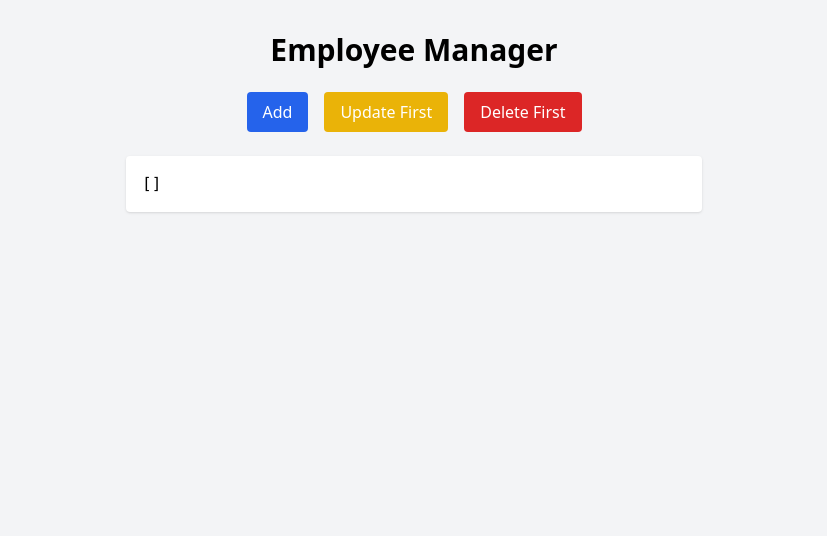
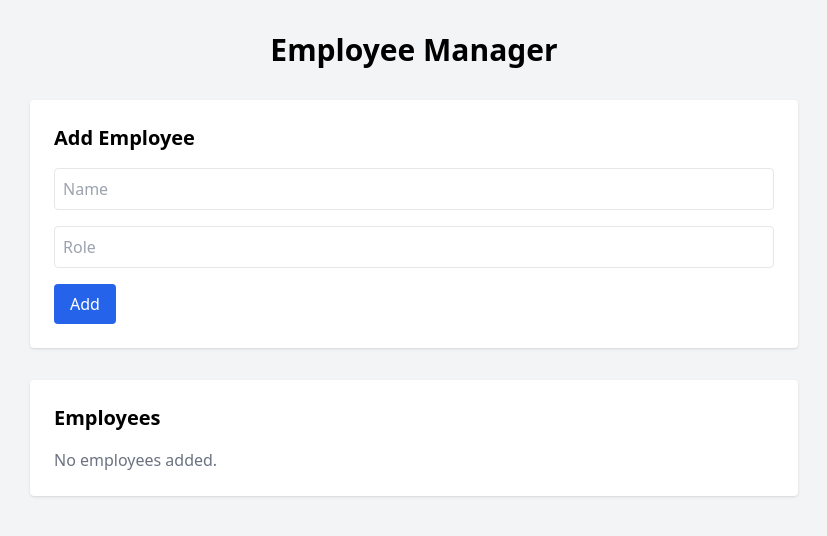
Before and after one commit to krkunal1011/Employee-Management-react-redux, a React (Vite) app in the folder employee-manager/: page / in a window 1280 px wide. Shown: the top 536 px of the page, without its empty margins (226-1053 px from the left). Built offline with nearby package versions, Linux system fonts and the light colour scheme.

Commit message:
feat: add employee form and list components

```diff
--- a/employee-manager/src/App.jsx
+++ b/employee-manager/src/App.jsx
@@ -1,66 +1,17 @@
-import { useDispatch, useSelector } from "react-redux";
-import {
-  addEmployee,
-  deleteEmployee,
-  updateEmployee,
-} from "./redux/employeeSlice";
+import EmployeeForm from "./components/EmployeeForm";
+import EmployeeList from "./components/EmployeeList";
 
 export default function App() {
-  const dispatch = useDispatch();
-  const employees = useSelector((state) => state.employees.list);
-
   return (
     <div className="min-h-screen bg-gray-100 p-8">
-      <h1 className="text-3xl font-bold text-center mb-6">
+      <h1 className="text-3xl font-bold text-center mb-8">
         Employee Manager
       </h1>
 
-      <div className="flex justify-center gap-4 mb-6">
-        <button
-          onClick={() =>
-            dispatch(
-              addEmployee({
-                name: "John",
-                role: "Engineer",
-              })
-            )
-          }
-          className="bg-blue-600 text-white px-4 py-2 rounded"
-        >
-          Add
-        </button>
-
-        <button
-          onClick={() => {
-            if (employees[0]) {
-              dispatch(
-                updateEmployee({
-                  ...employees[0],
-                  role: "Senior Engineer",
-                })
-              );
-            }
-          }}
-          className="bg-yellow-500 text-white px-4 py-2 rounded"
-        >
-          Update First
-        </button>
-
-        <button
-          onClick={() => {
-            if (employees[0]) {
-              dispatch(deleteEmployee(employees[0].id));
-            }
-          }}
-          className="bg-red-600 text-white px-4 py-2 rounded"
-        >
-          Delete First
-        </button>
+      <div className="max-w-3xl mx-auto space-y-8">
+        <EmployeeForm />
+        <EmployeeList />
       </div>
-
-      <pre className="bg-white p-4 rounded shadow max-w-xl mx-auto">
-        {JSON.stringify(employees, null, 2)}
-      </pre>
     </div>
   );
 }
--- /dev/null
+++ b/employee-manager/src/components/EmployeeForm.jsx
@@ -0,0 +1,58 @@
+import { useState } from "react";
+import { useDispatch } from "react-redux";
+import { addEmployee } from "../redux/employeeSlice";
+
+export default function EmployeeForm() {
+  const dispatch = useDispatch();
+
+  const [form, setForm] = useState({
+    name: "",
+    role: "",
+  });
+
+  function handleChange(e) {
+    setForm({ ...form, [e.target.name]: e.target.value });
+  }
+
+  function handleSubmit(e) {
+    e.preventDefault();
+
+    if (!form.name || !form.role) return;
+
+    dispatch(addEmployee(form));
+
+    setForm({ name: "", role: "" });
+  }
+
+  return (
+    <form
+      onSubmit={handleSubmit}
+      className="bg-white p-6 rounded shadow space-y-4"
+    >
+      <h2 className="text-xl font-semibold">Add Employee</h2>
+
+      <input
+        name="name"
+        value={form.name}
+        onChange={handleChange}
+        placeholder="Name"
+        className="border p-2 w-full rounded"
+      />
+
+      <input
+        name="role"
+        value={form.role}
+        onChange={handleChange}
+        placeholder="Role"
+        className="border p-2 w-full rounded"
+      />
+
+      <button
+        type="submit"
+        className="bg-blue-600 text-white px-4 py-2 rounded"
+      >
+        Add
+      </button>
+    </form>
+  );
+}
--- /dev/null
+++ b/employee-manager/src/components/EmployeeList.jsx
@@ -0,0 +1,64 @@
+import { useDispatch, useSelector } from "react-redux";
+import {
+  deleteEmployee,
+  updateEmployee,
+} from "../redux/employeeSlice";
+
+export default function EmployeeList() {
+  const employees = useSelector(
+    (state) => state.employees.list
+  );
+
+  const dispatch = useDispatch();
+
+  return (
+    <div className="bg-white p-6 rounded shadow">
+      <h2 className="text-xl font-semibold mb-4">
+        Employees
+      </h2>
+
+      {employees.length === 0 && (
+        <p className="text-gray-500">No employees added.</p>
+      )}
+
+      <ul className="space-y-3">
+        {employees.map((emp) => (
+          <li
+            key={emp.id}
+            className="flex justify-between items-center border p-3 rounded"
+          >
+            <div>
+              <p className="font-semibold">{emp.name}</p>
+              <p className="text-sm text-gray-600">{emp.role}</p>
+            </div>
+
+            <div className="flex gap-2">
+              <button
+                onClick={() =>
+                  dispatch(
+                    updateEmployee({
+                      ...emp,
+                      role: emp.role + " (Edited)",
+                    })
+                  )
+                }
+                className="bg-yellow-500 text-white px-3 py-1 rounded"
+              >
+                Edit
+              </button>
+
+              <button
+                onClick={() =>
+                  dispatch(deleteEmployee(emp.id))
+                }
+                className="bg-red-600 text-white px-3 py-1 rounded"
+              >
+                Delete
+              </button>
+            </div>
+          </li>
+        ))}
+      </ul>
+    </div>
+  );
+}
```
